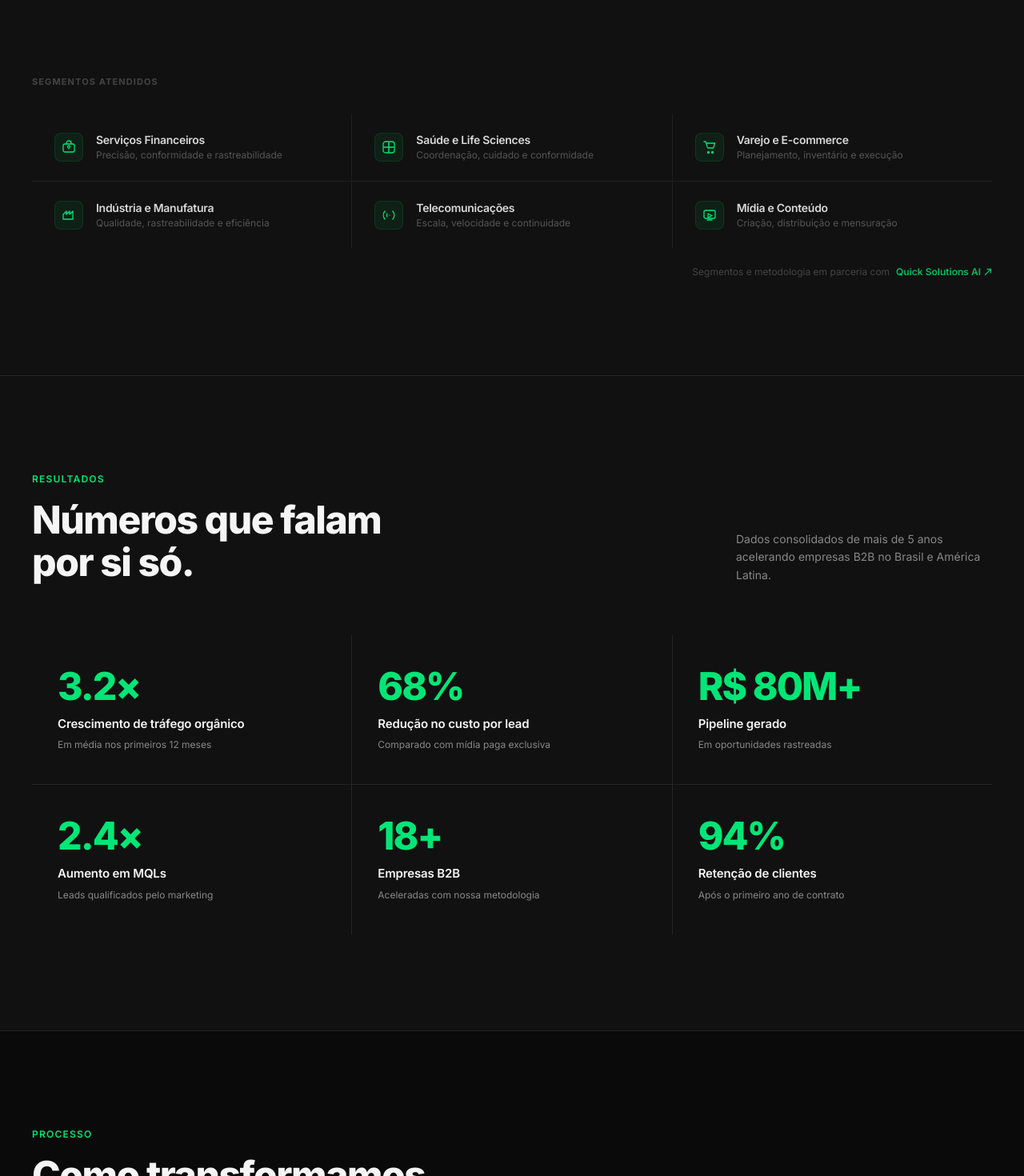
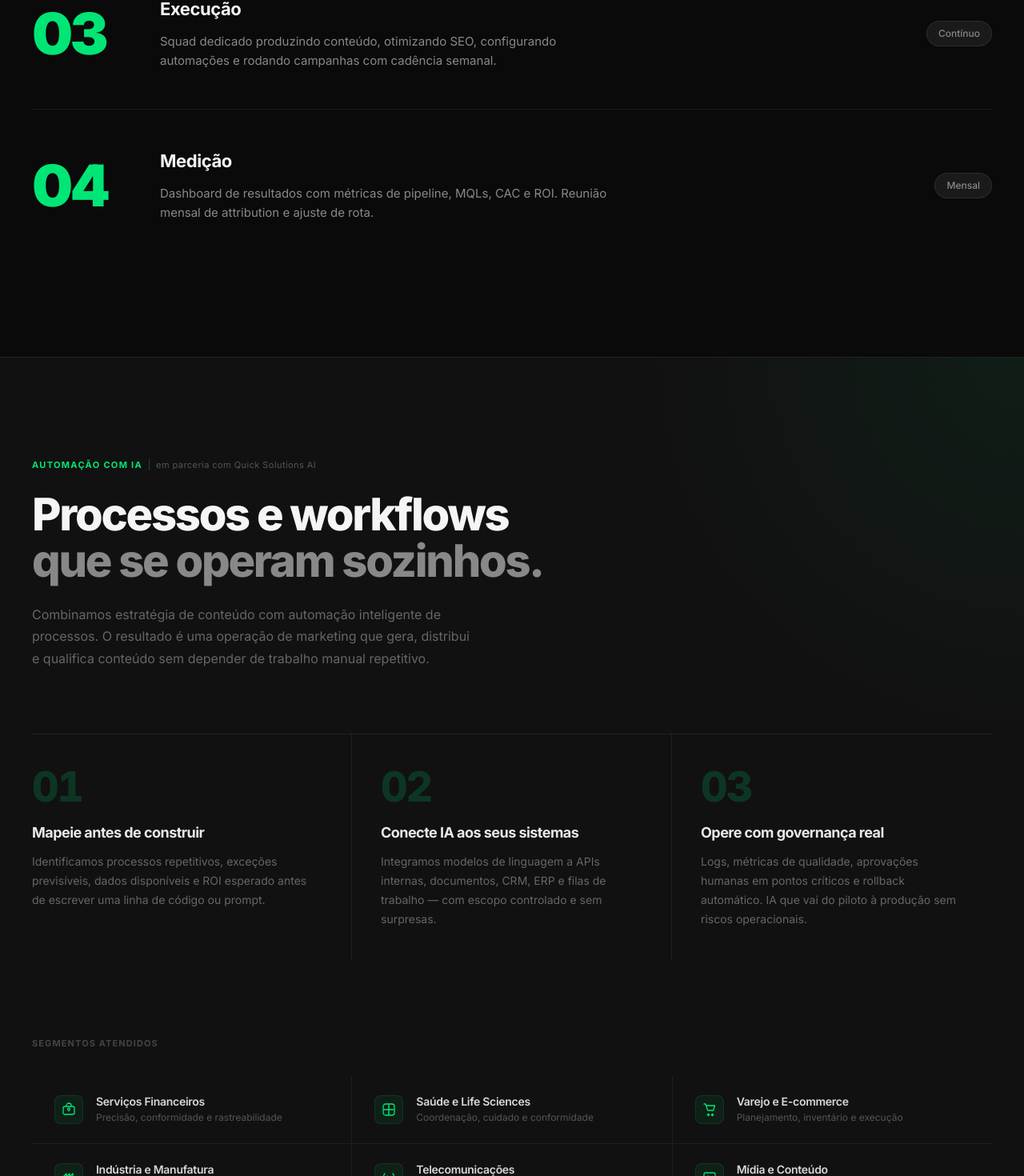
Before and after one commit to restom-hub/b2content, a Next.js app: page / in a window 1280 px wide. Shown: the part 3909-5379 px from the top of the page at 80% size. Built offline with nearby package versions, Linux system fonts and the light colour scheme.

Commit message:
fix: Process movido para logo após Methodology

```diff
--- a/app/page.tsx
+++ b/app/page.tsx
@@ -17,9 +17,9 @@ export default function Home() {
         <Hero />
         <Services />
         <Methodology />
+        <Process />
         <Automation />
         <Results />
-        <Process />
         <Cases />
         <Partners />
       </main>
```
